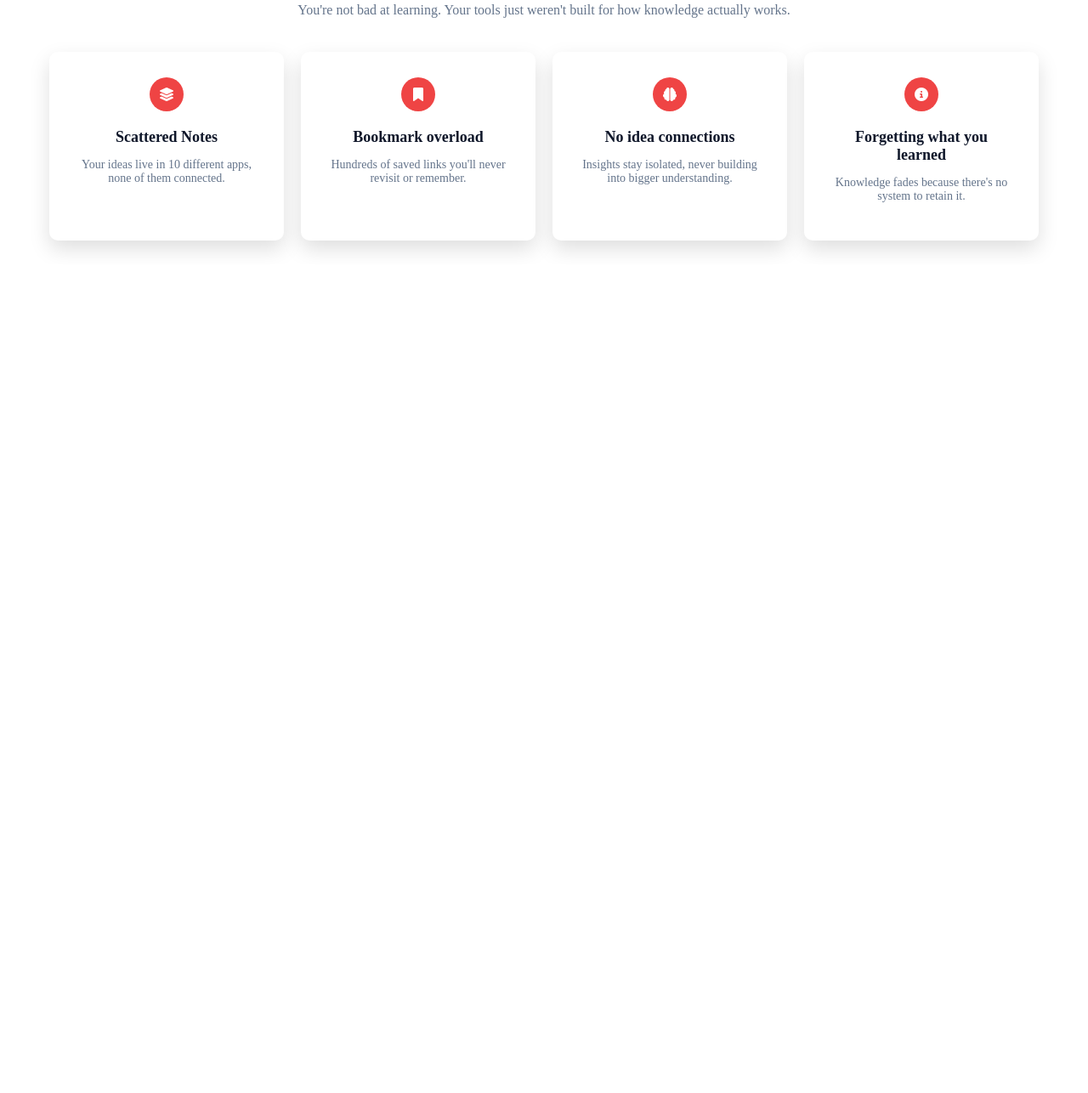
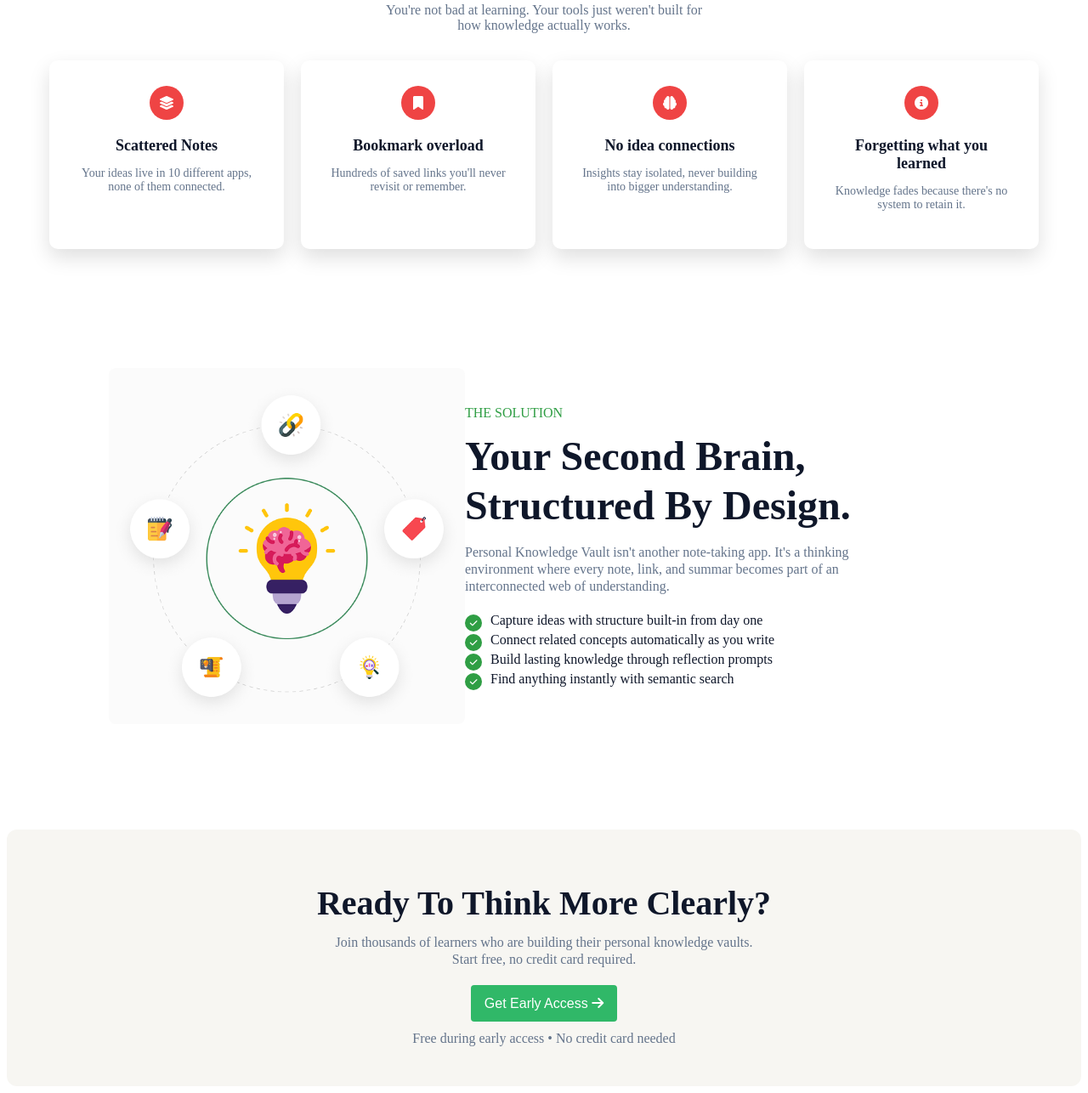
Before and after one commit to Shojon-Miah/B13-A01-Assignment, a plain HTML site: page index.html in a window 1280 px wide. Shown: the part 867-2153 px from the top of the page at 85% size. Before the commit the page ends 1178 px from the top, so only its background shows below. Drawn offline with Linux system fonts and the light colour scheme.

Commit message:
SOLUTION SECTION AND ACCESS SECTION

```diff
--- a/index.html
+++ b/index.html
@@ -84,12 +84,48 @@
                 <h3>Forgetting what you learned</h3>
                 <p>Knowledge fades because there's no system to retain it.</p>
             </div>
-
         </div>
-
 
     </section>
 
+    <section class="solution">
+        <div class="solution-img">
+            <img src="images/knowledge.png" alt="">
+        </div>
+
+        <div class="solution-section">
+            <span class="solution-part">The solution</span>
+            <h2>Your second brain, structured by design.</h2>
+            <p class="solution-text">Personal Knowledge Vault isn't another note-taking app. It's a thinking environment where every note, link, and summar becomes part of an interconnected web of understanding. </p>
+
+            <ul class="solution-list">
+                <li><i class="fa-solid fa-check"></i>Capture ideas with structure built-in from day one</li>
+                <li><i class="fa-solid fa-check"></i>Connect related concepts automatically as you write</li>
+                <li><i class="fa-solid fa-check"></i>Build lasting knowledge through reflection prompts</li>
+                <li><i class="fa-solid fa-check"></i>Find anything instantly with semantic search</li>
+            </ul>
+
+        </div>
+    </section>
+
+    <section class="access-section">
+        <div class="access-think">
+            <h2>Ready to think more clearly?</h2>
+            <p class="access-text">Join thousands of learners who are building their personal knowledge vaults.
+            Start free, no credit card required.
+            </p>
+
+            <button class="banner-btn1">
+                Get Early Access
+                <i class="fa-solid fa-arrow-right"></i>
+            </button>
+
+            <p class="access-note">
+                Free during early access • No credit card needed
+            </p>
+
+        </div>
+    </section>
     <footer>
 
     </footer>
--- a/styles.css
+++ b/styles.css
@@ -199,8 +199,13 @@
 .note-subtitle {
     font-size: 16px;
     color: #64748b;
-    max-width: 650px;
-    margin: 0 auto 40px;
+
+    /* max-width: 650px;
+    margin: 0 auto 40px; */
+
+    margin: 0 auto 32px;
+    max-width: 400px;
+    text-align: center;
 }
 
 /* Cards layout section*/
@@ -254,3 +259,137 @@
     justify-content: center;
     margin: 0 auto;
 }
+
+
+/* SOLUTION SECTION */
+
+.solution {
+
+    display: flex;
+    align-items: center;
+    gap: 80;
+
+    background-color: #ffffff;
+    padding: 120px;
+}
+
+.solution-img img {
+
+    width: 600px;
+    max-width: 100%;
+
+}
+
+.solution-part {
+
+    font-size: 16px;
+    font-weight: 500;
+    color: #2f9e44;
+
+    line-height: 20px;
+    text-align: left;
+    text-transform: uppercase;
+}
+
+.solution-section h2 {
+    font-size: 48px;
+    font-weight: 700;
+    color: #0f172a;
+    line-height: 58px;
+    text-align: left;
+    margin: 12px  0;
+    text-transform: capitalize;
+}
+
+.solution-text {
+    font-size: 16px;
+    font-weight: 400;
+    color: #64748b;
+
+    max-width: 500px;
+    line-height: 20px;
+    text-align: left;
+    margin-bottom: 20px;
+
+}
+
+.solution-list {
+    list-style: none;
+    margin: 0;
+    padding: 0;
+}
+
+.solution-list li {
+
+    color: #0f172a;
+    font-size: 16px;
+    font-weight: 500;
+    line-height: 20px;
+    text-align: left;
+    gap: 10px;
+    display: flex;
+
+}
+
+.solution-list i {
+
+    width: 20px;
+    height: 20px;
+    border-radius: 50%;
+    background: #2f9e44;
+
+    color: #ffffff;
+    display: flex;
+    align-items: center;
+    justify-content: center;
+
+    font-size: 10px;
+    margin-top: 3px;
+}
+
+/* thinking and access section */
+
+.access-section {
+
+    background: rgba(247, 246, 242, 1);
+    border-radius: 12px;
+    padding: 30px;
+}
+
+.access-think {
+
+    text-align: center;
+    margin: 0 auto;
+}
+
+.access-think h2 {
+
+    font-size: 40px;
+    font-weight: 700;
+    line-height: 48px;
+    font-style: bold;
+    color: #0f172a;
+    margin-bottom: 12px;
+    text-transform: capitalize;
+    /* text-align: center; */
+}
+
+.access-text {
+
+    font-size: 16px;
+    font-weight: 400;
+    line-height: 20px;
+    margin: 0 auto 20px;
+    color: #64748b;
+    max-width: 500px;
+    text-align: center;
+}
+
+.access-note {
+
+    font-size: 16px;
+    font-weight: 400;
+    line-height: 20px;
+    color: #64748b;
+    margin-top: 10px;
+}
```
